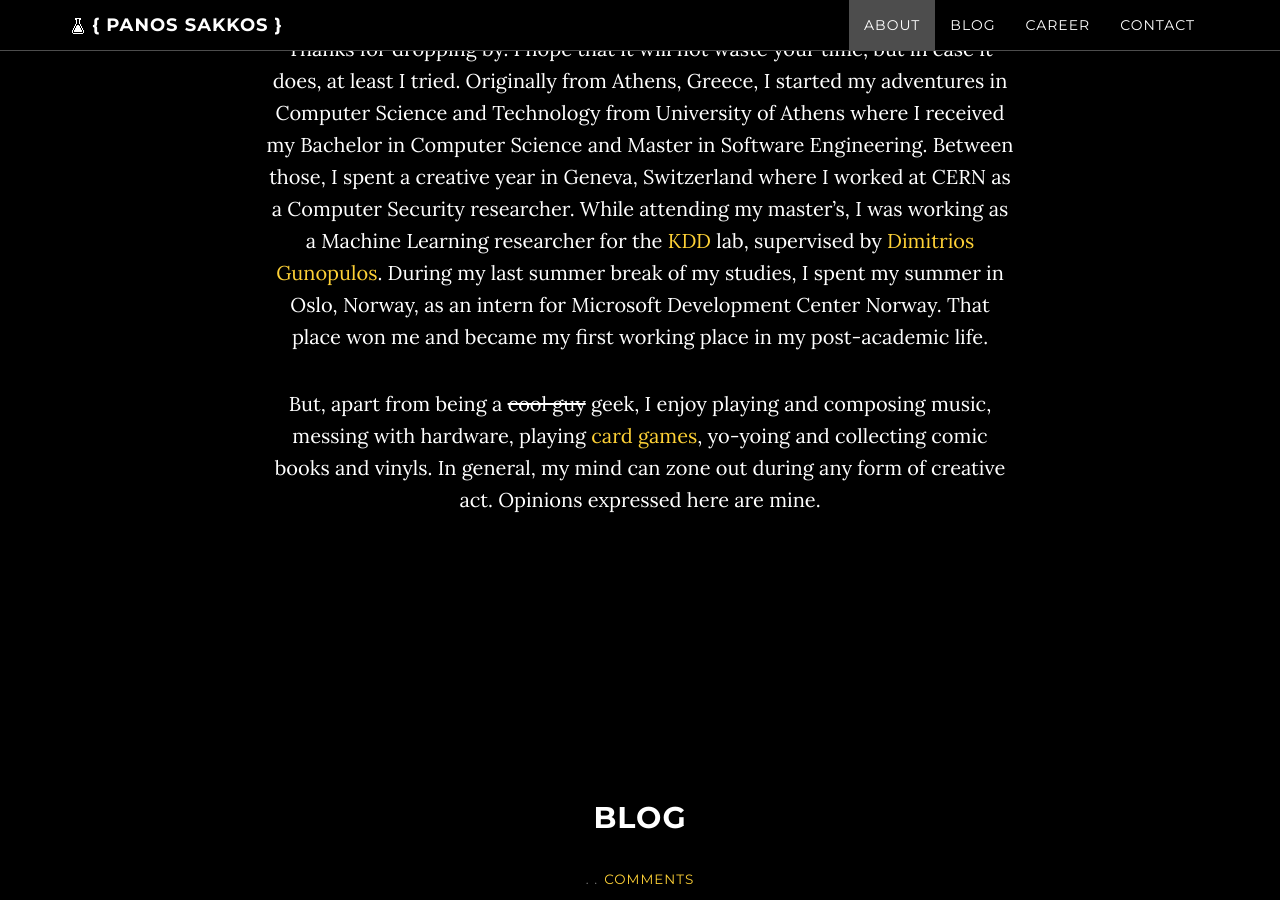
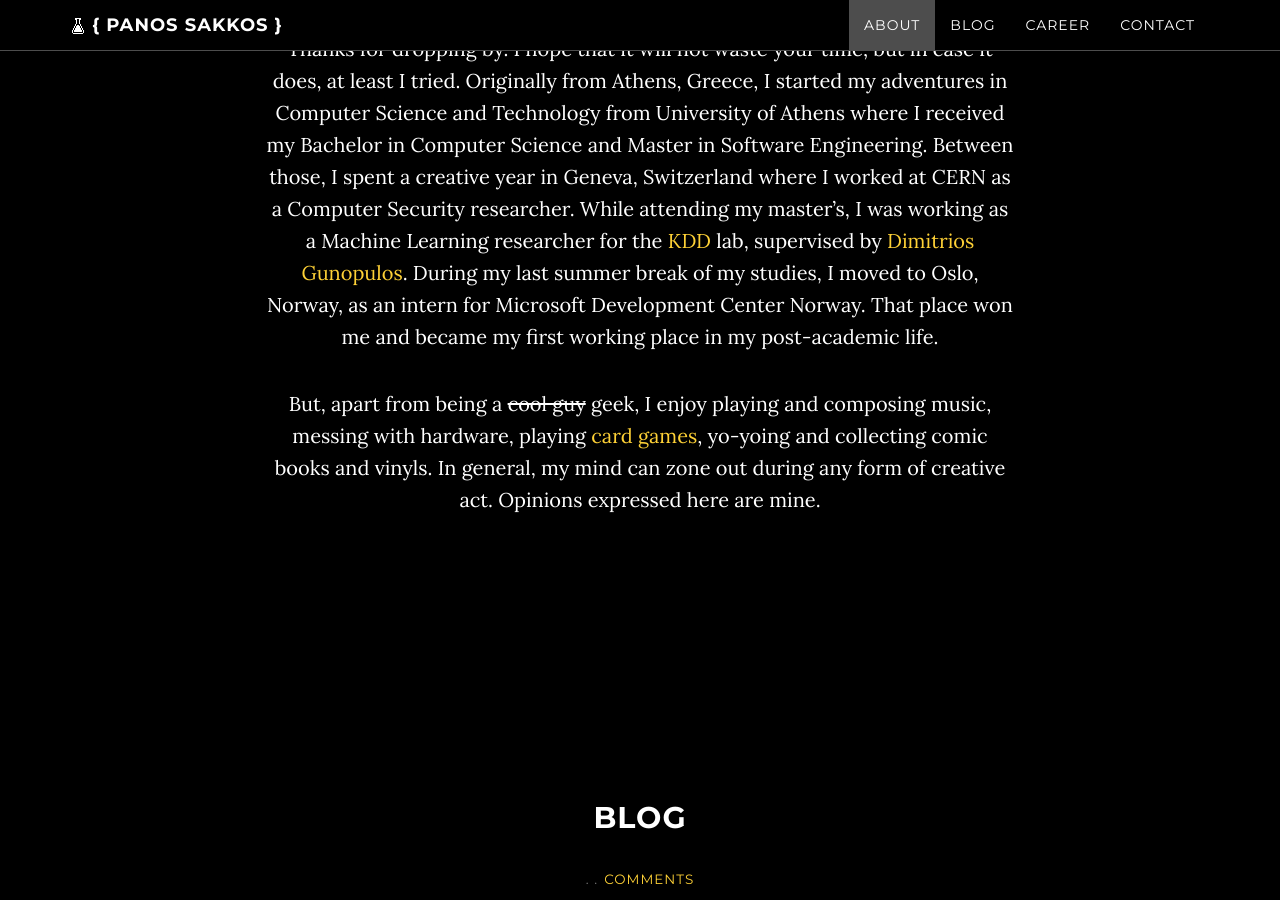
Before and after one commit to le4ker/blog, a Jekyll site: the page built from index.html, in a window 1280 px wide and 900 px high, scrolled down 1185 px. Built offline with Jekyll 4.4.1, drawn with Linux system fonts in a browser that asks for light colours; comment, search, counter and statistics services are not loaded.

Commit message:
updated about

```diff
--- a/about.html
+++ b/about.html
@@ -5,6 +5,13 @@ title: About
 ---
 ## About
 
-Thanks for dropping by. I hope that it will not waste your time, but in case it does, at least I tried. Originally from Athens, Greece, I started my adventures in Computer Science and Technology from University of Athens where I received my Bachelor in Computer Science and Master in Software Engineering. Between those, I spent a creative year in Geneva, Switzerland where I worked at CERN as a Computer Security researcher. While attending my master's, I was working as a Machine Learning researcher for the <a href="http://kddlab.di.uoa.gr/" target="_blank">KDD</a> lab, supervised by <a href="http://scholar.google.com/citations?user=PHJokEQAAAAJ&hl=en&oi=ao" target="_blank">Dimitrios Gunopulos</a>. During my last summer break of my studies, I spent my summer in Oslo, Norway, as an intern for Microsoft Development Center Norway. That place won me and became my first working place in my post-academic life.
+Thanks for dropping by. I hope that it will not waste your time, but in case it does, at least I tried.
+Originally from Athens, Greece, I started my adventures in Computer Science and Technology from University of Athens where I received my Bachelor in Computer Science and Master in Software Engineering.
+Between those, I spent a creative year in Geneva, Switzerland where I worked at CERN as a Computer Security researcher.
+While attending my master's, I was working as a Machine Learning researcher for the <a href="http://kddlab.di.uoa.gr/" target="_blank">KDD</a> lab, supervised by <a href="http://scholar.google.com/citations?user=PHJokEQAAAAJ&hl=en&oi=ao" target="_blank">Dimitrios Gunopulos</a>.
+During my last summer break of my studies, I moved to Oslo, Norway, as an intern for Microsoft Development Center Norway.
+That place won me and became my first working place in my post-academic life.
 
-But, apart from being a <strike>cool guy</strike> geek, I enjoy playing and composing music, messing with hardware, playing <a href="http://deck.tk/43TX9icn" target="_blank">card games</a>, yo-yoing and collecting comic books and vinyls. In general, my mind can zone out during any form of creative act. Opinions expressed here are mine.
+But, apart from being a <strike>cool guy</strike> geek,
+I enjoy playing and composing music, messing with hardware, playing <a href="http://deck.tk/43TX9icn" target="_blank">card games</a>, yo-yoing and collecting comic books and vinyls.
+In general, my mind can zone out during any form of creative act. Opinions expressed here are mine.
```
